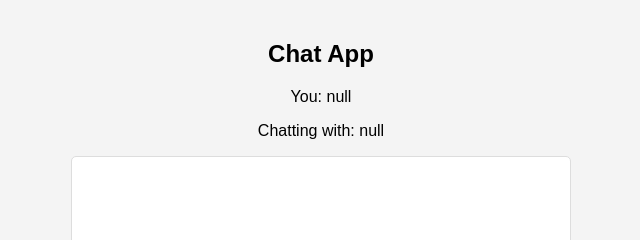
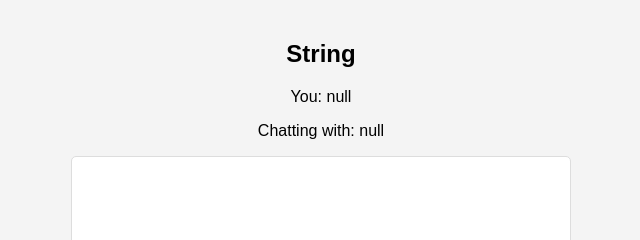
Before and after one commit to artintensifes/string, a plain HTML site: page chat.html in a window 1280 px wide. Shown: the top 240 px of the page, 319-959 px from the left. Drawn offline with Linux system fonts and the light colour scheme; no server answers.

Commit message:
chat.html

```diff
--- a/chat.html
+++ b/chat.html
@@ -169,7 +169,7 @@
     </style>
 </head>
 <body>
-    <h2>Chat App</h2>
+    <h2>String</h2>
     <p id="senderInfo"></p>
     <p id="recipientInfo"></p>
 
```
